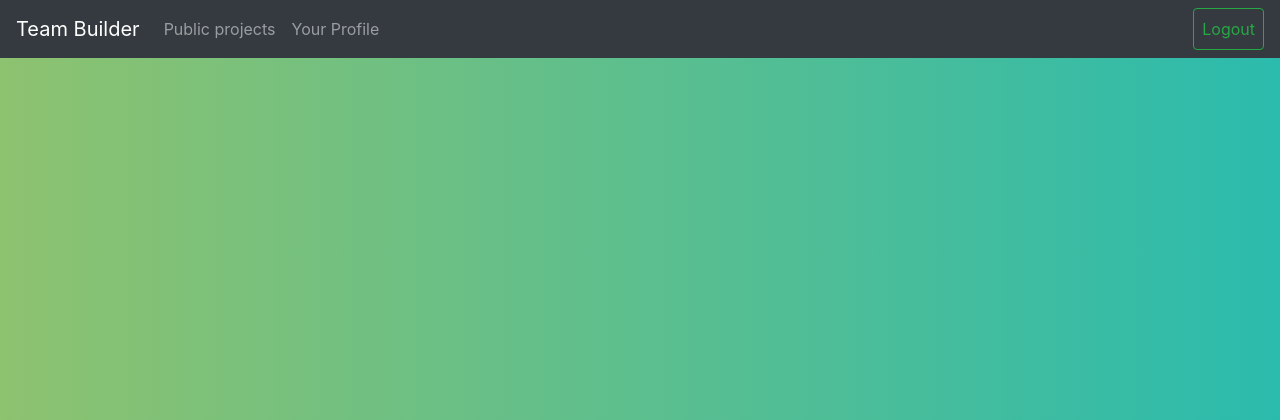
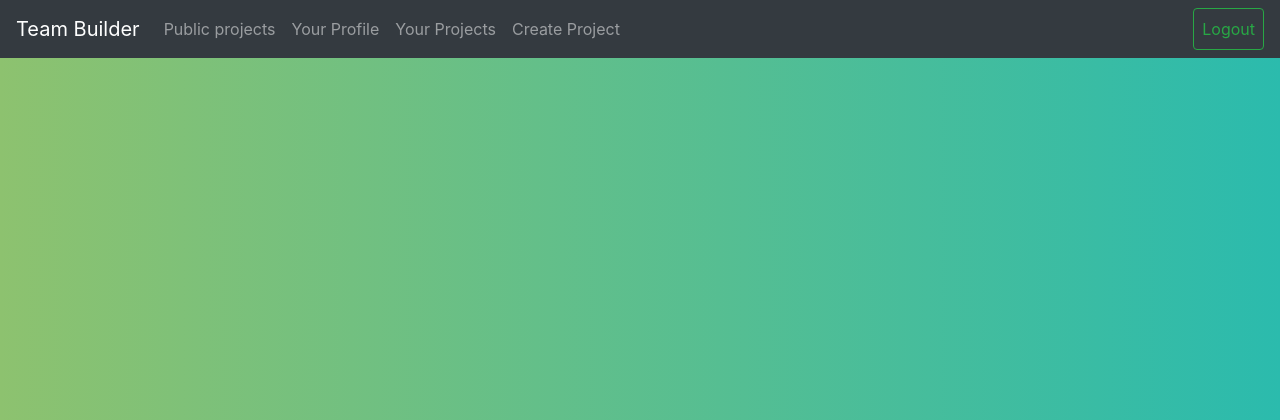
Before and after one commit to iamjaypatel/TeamBuilder-SWE, a Django app: page /projects/ in a window 1280 px wide. Shown: the top 420 px of the page. Run offline with Django 3.2, Linux system fonts and the light colour scheme; the visitor is signed in with stand-in values (Sample User, id 1); data that the repository does not hold is empty; some libraries are stand-ins or nearby versions.

Commit message:
Added in headers
Your Projects, Create Projects

```diff
--- a/python/TeamBuilder/login/templates/login/base.html
+++ b/python/TeamBuilder/login/templates/login/base.html
@@ -22,6 +22,12 @@
                 <li class="nav-item">
                     <a class="nav-link" href="{% url 'user-page' username=user.username %}">Your Profile</a>
                 </li>
+                <li class="nav-item">
+                    <a class="nav-link" href="{% url 'projects-my' %}">Your Projects</a>
+                </li>
+                <li class="nav-item">
+                    <a class="nav-link" href="{% url 'createP' %}">Create Project</a>
+                </li>
                 {% endif %}
             </ul>
             <div class="d-flex flex-row-reverse ">
```
